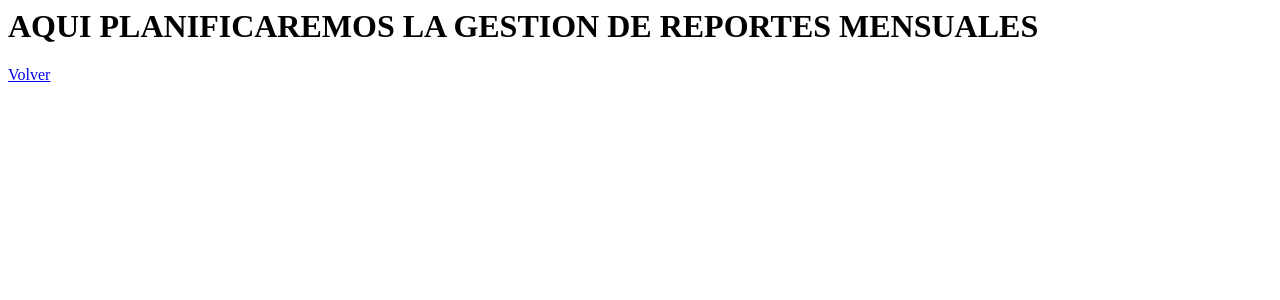
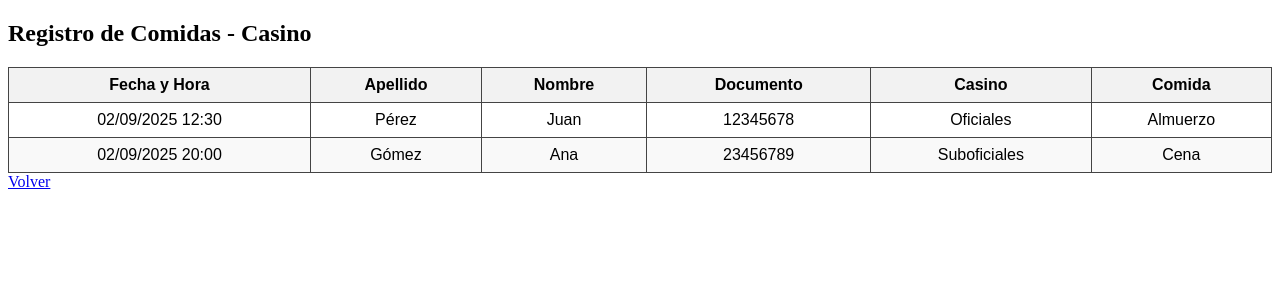
Before and after one commit to SCDKAREN/SIMIR, a Django app: page /registro/reporte-mensual/ in a window 1280 px wide. Shown: the top 300 px of the page. Run offline with Django 5.2, Linux system fonts and the light colour scheme.

Commit message:
tabla de registro

```diff
--- a/proyecto_rancho/frontend/templates/reporte_mensual.html
+++ b/proyecto_rancho/frontend/templates/reporte_mensual.html
@@ -1,2 +1,59 @@
-<h1>AQUI PLANIFICAREMOS LA GESTION DE REPORTES MENSUALES</h1>
-<a href="{% url 'inicio' %}">Volver</a>
+<!DOCTYPE html>
+<html lang="es">
+<head>
+  <meta charset="UTF-8">
+  <title>Tabla de Registro</title>
+  <style>
+    table {
+      width: 100%;
+      border-collapse: collapse;
+      font-family: Arial, sans-serif;
+    }
+    th, td {
+      border: 1px solid #444;
+      padding: 8px;
+      text-align: center;
+    }
+    th {
+      background-color: #f2f2f2;
+    }
+    tr:nth-child(even) {
+      background-color: #f9f9f9;
+    }
+  </style>
+</head>
+<body>
+  <h2>Registro de Comidas - Casino</h2>
+  <table>
+    <thead>
+      <tr>
+        <th>Fecha y Hora</th>
+        <th>Apellido</th>
+        <th>Nombre</th>
+        <th>Documento</th>
+        <th>Casino</th>
+        <th>Comida</th>
+      </tr>
+    </thead>
+    <tbody>
+      <tr>
+        <td>02/09/2025 12:30</td>
+        <td>Pérez</td>
+        <td>Juan</td>
+        <td>12345678</td>
+        <td>Oficiales</td>
+        <td>Almuerzo</td>
+      </tr>
+      <tr>
+        <td>02/09/2025 20:00</td>
+        <td>Gómez</td>
+        <td>Ana</td>
+        <td>23456789</td>
+        <td>Suboficiales</td>
+        <td>Cena</td>
+      </tr>
+    </tbody>
+  </table>
+  <a href="{% url 'inicio' %}">Volver</a>
+</body>
+</html>
```
